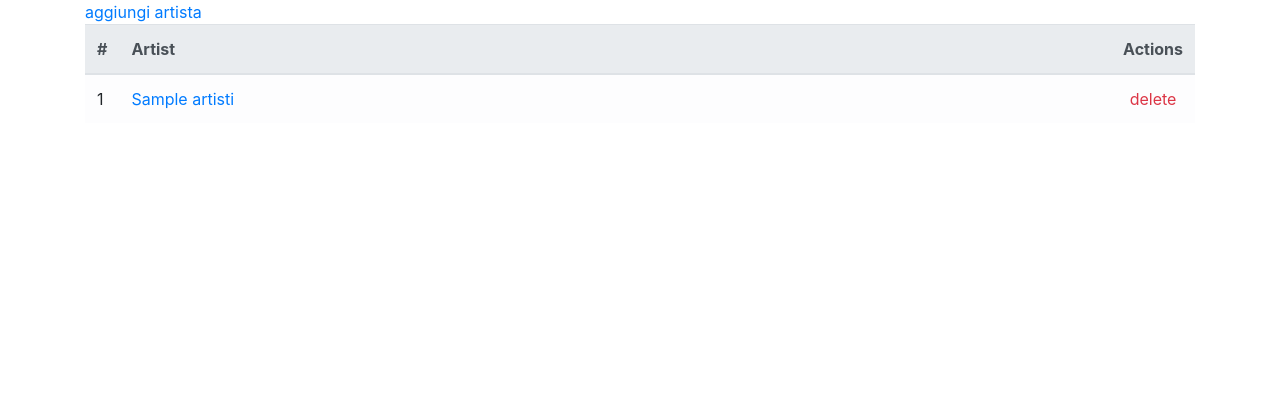
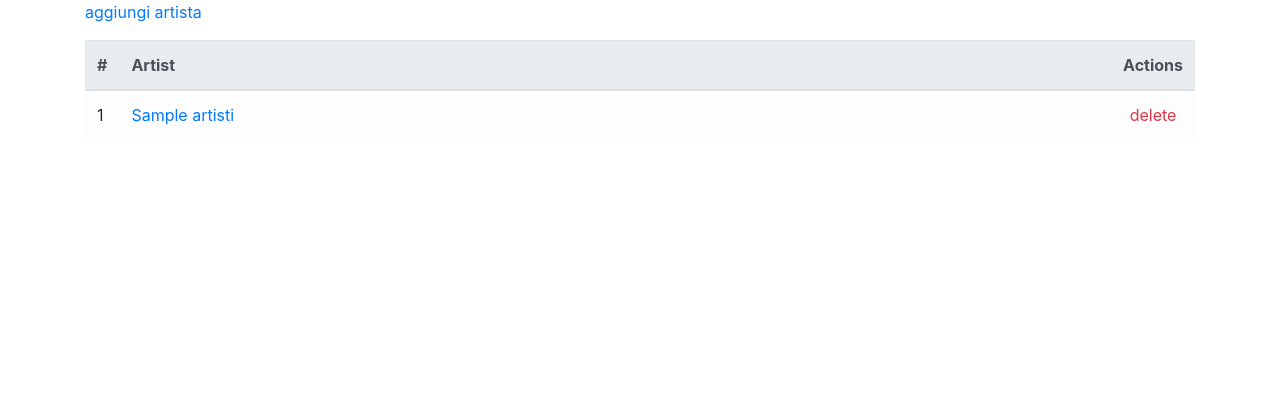
Before and after one commit to corsidrive/tss2020php-crud-media-player, a PHP site: the page made by view/artist_index_view.php in a window 1280 px wide. Shown: the top 420 px of the page. Run offline with PHP 8.4, Linux system fonts and the light colour scheme; the template is opened without the code that fills it: most values are stand-ins (such as "Sample title", 1, 10 or a date in 2020); data that the repository does not hold is empty; some libraries are stand-ins or nearby versions.

Commit message:
Artisti vuoto ok

```diff
--- a/view/artist_index_view.php
+++ b/view/artist_index_view.php
@@ -8,9 +8,10 @@
 
 <div class="container">
 
-    <a href="<?= Config::SITE_URL.'controller/artist_add_controller.php' ?>" >aggiungi artista</a>
+    <a href="<?= Config::SITE_URL . 'controller/artist_add_controller.php' ?>">aggiungi artista</a>
 
-    <table class="table table-light">
+    <?php if ($artisti != null) { ?>
+        <table class="table table-light mt-3">
             <thead class="thead-light">
                 <tr>
                     <th width="1%">#</th>
@@ -25,19 +26,18 @@
                     <tr>
                         <td><?php echo $artista->artist_id ?> </td>
 
-                    <td><a href="<?= Config::SITE_URL.'/controller/artist_edit_controller.php?id='.$artista->artist_id ?>"><?php echo $artista->name;  ?></a></td>
+                        <td><a href="<?= Config::SITE_URL . '/controller/artist_edit_controller.php?id=' . $artista->artist_id ?>"><?php echo $artista->name;  ?></a></td>
 
 
-
-
-
-                    <td class="text-center"><a href="<?= Config::SITE_URL.'controller/artist_delete_controller.php?id='.$artista->artist_id ?>" class="text-danger">delete</a></td>
+                        <td class="text-center"><a href="<?= Config::SITE_URL . 'controller/artist_delete_controller.php?id=' . $artista->artist_id ?>" class="text-danger">delete</a></td>
                     </tr>
 
                 <?php } ?>
 
             </tbody>
         </table>
+    <?php } else { ?> <div class="alert alert-secondary mt-3"> nessuna artista disponibile </div> <?php } ?>
+
 </div>
 
 
```
Lines whose indentation alone changed are shown as unchanged.
